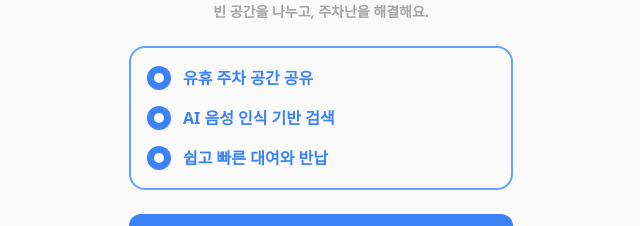
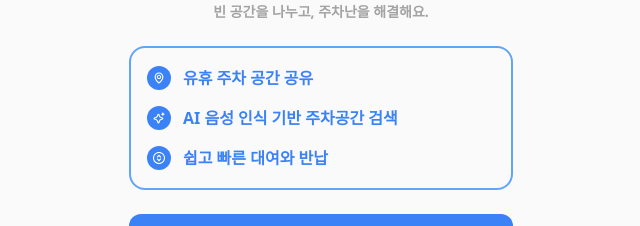
Before and after one commit to CampusPark/CampusPark-FE, a React (Vite) app: page / in a window 1280 px wide. Shown: the part 320-546 px from the top of the page, without its empty margins (319-959 px from the left). Built offline with nearby package versions, Linux system fonts and the light colour scheme.

Commit message:
feat: 아이콘 추가, 문구 수정

```diff
--- a/src/pages/OnboardingPage.tsx
+++ b/src/pages/OnboardingPage.tsx
@@ -18,9 +18,45 @@ export default function OnboardingPage() {
 
         {/* 기능 리스트 */}
         <div className="mt-6 rounded-2xl border-2 border-blue-400 p-4 text-left space-y-3">
-          <FeatureRow>유휴 주차 공간 공유</FeatureRow>
-          <FeatureRow>AI 음성 인식 기반 검색</FeatureRow>
-          <FeatureRow>쉽고 빠른 대여와 반납</FeatureRow>
+          <div className="flex items-center gap-3">
+            <div className="grid h-6 w-6 place-items-center rounded-full bg-blue-500">
+              {/* 간단 아이콘 대체 */}
+              <img
+                src="/assets/onBoarding_1.svg"
+                alt="icon"
+                className="h-3.5 w-3.5"
+              />
+            </div>
+            <span className="text-blue-500 text-base font-bold leading-7">
+              유휴 주차 공간 공유
+            </span>
+          </div>
+          <div className="flex items-center gap-3">
+            <div className="grid h-6 w-6 place-items-center rounded-full bg-blue-500">
+              {/* 간단 아이콘 대체 */}
+              <img
+                src="/assets/onBoarding_2.svg"
+                alt="icon"
+                className="h-3.5 w-3.5"
+              />
+            </div>
+            <span className="text-blue-500 text-base font-bold leading-7">
+              AI 음성 인식 기반 주차공간 검색
+            </span>
+          </div>
+          <div className="flex items-center gap-3">
+            <div className="grid h-6 w-6 place-items-center rounded-full bg-blue-500">
+              {/* 간단 아이콘 대체 */}
+              <img
+                src="/assets/onBoarding_3.svg"
+                alt="icon"
+                className="h-3.5 w-3.5"
+              />
+            </div>
+            <span className="text-blue-500 text-base font-bold leading-7">
+              쉽고 빠른 대여와 반납
+            </span>
+          </div>
         </div>
 
         {/* CTA */}
```
